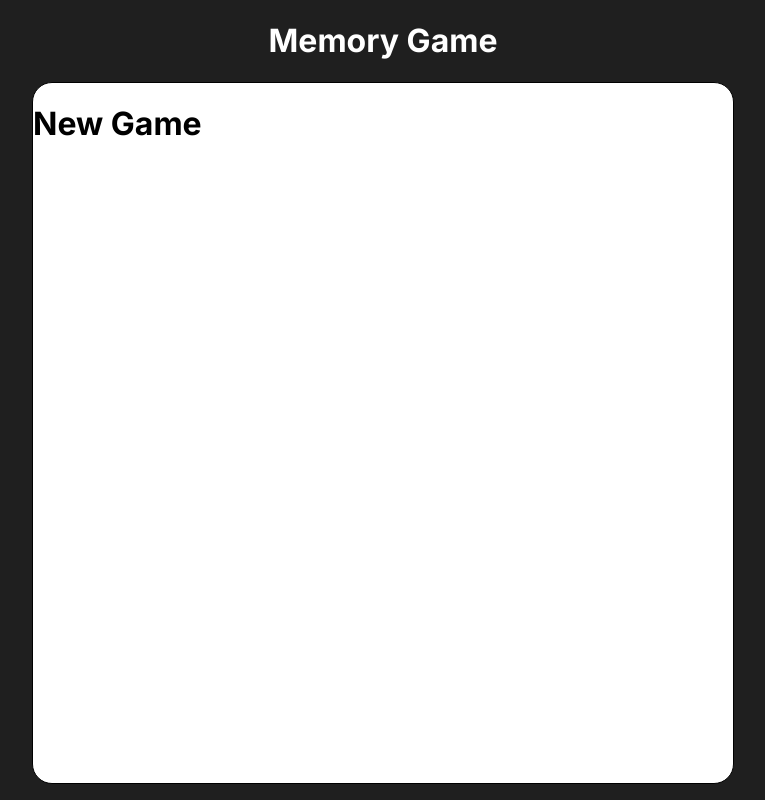
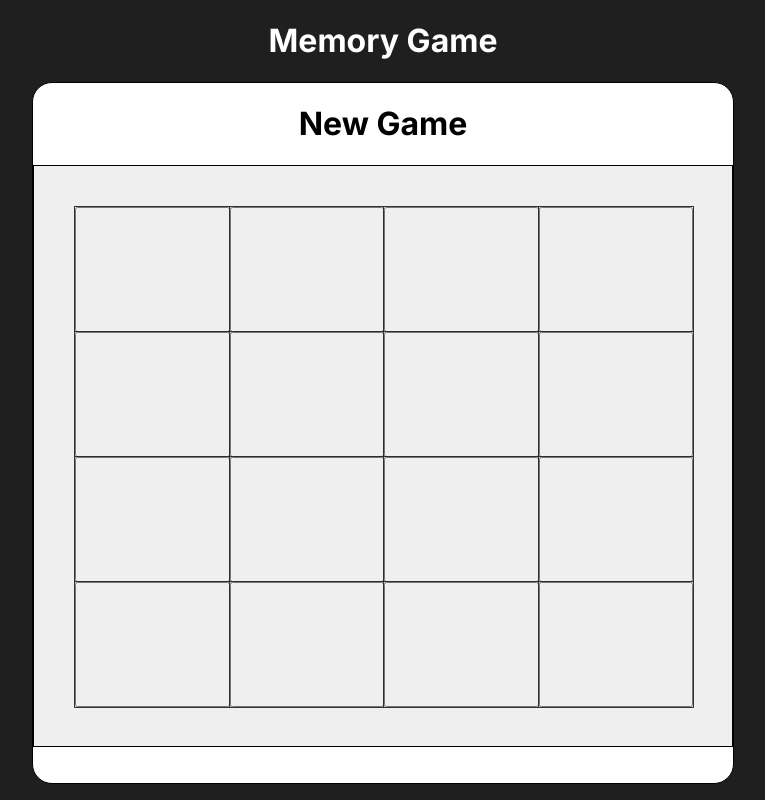
Before and after one commit to gergely-kosy/memory-game, a Next.js app: page /new-game in a window 1280 px wide. Shown: the whole page, without its empty margins (257-1022 px from the left). Built offline with nearby package versions, Linux system fonts and the light colour scheme.

Commit message:
matching logic added

```diff
--- a/src/app/globals.css
+++ b/src/app/globals.css
@@ -5,8 +5,8 @@ body {
   margin: 0;
   position: absolute;
   width: 100%;
+}
 
-  > h1 {
-    text-align: center;
-  }
+h1 {
+  text-align: center;
 }
--- a/src/app/new-game/page.tsx
+++ b/src/app/new-game/page.tsx
@@ -1,7 +1,43 @@
-export default function NewGame() {
-  return (
-    <main className="flex min-h-screen flex-col items-center justify-between p-24">
+'use client';
+
+import SingleItem from "@/components/SingleItem";
+import { GridContainer } from "@/lib/styled";
+import React, { useState } from "react";
+
+const NewGame = () => {
+  const [previousNumberIndex, setPreviousNumberIndex] = useState<number | null>();
+  const [foundNumberIndexes, setFoundNumberIndexes] = useState<number[]>([]);
+
+  const numbers = [1,2,3,4,5,6,7,8];
+  const finalNumbers = [...numbers, ...numbers];
+
+
+  const checkMatchAndStore = (index: number) => {
+    if (previousNumberIndex && finalNumbers[previousNumberIndex] === finalNumbers[index]) {
+      setFoundNumberIndexes([...foundNumberIndexes, previousNumberIndex, index]);
+    }
+
+    setPreviousNumberIndex(index);
+  }
+
+
+  const handleShowNumbers = () => {
+    return finalNumbers.map((number, index) => {
+      const matched = foundNumberIndexes.includes(index);
+
+      return <div key={index} className="grid-item">
+      <SingleItem number={number} index={index} matched={matched} checkMatch={checkMatchAndStore} />
+    </div>
+    })
+  }
+
+
+  return <div>
       <h1>New Game</h1>
-    </main>
-  )
+      <GridContainer>
+        {handleShowNumbers()}
+      </GridContainer>
+  </div>
 }
+
+export default NewGame;
--- a/src/app/page.tsx
+++ b/src/app/page.tsx
@@ -1,11 +1,12 @@
 import React from "react";
 import { HomeContainer } from '../lib/styled'
+import Link from "next/link";
 
 const Home = () => {
     return <HomeContainer>
         <h1>Game instructions</h1>
         <p>Description...</p>
-        <button>Play</button>
+        <Link href="/new-game">Play</Link>
     </HomeContainer>
 }
 
--- /dev/null
+++ b/src/components/SingleItem.tsx
@@ -0,0 +1,15 @@
+import React, { useState } from "react";
+
+const SingleItem = ({ number, index, matched, checkMatch }: { number: number, index: number, matched: boolean, checkMatch: any }) => {
+    const [isVisible, setIsVisible] = useState(false);
+
+    const handleOnClick = () => {
+        setIsVisible(!isVisible);
+        checkMatch(index);
+    }
+    return <button style={{ background: matched ? 'yellow' : '' }} onClick={() => handleOnClick()}>
+            {isVisible && number}
+        </button>
+}
+
+export default SingleItem;
--- a/src/lib/styled.js
+++ b/src/lib/styled.js
@@ -27,7 +27,7 @@ export const HomeContainer = styled.div`
         text-align: center;
     }
 
-    > button {
+    > a {
         margin: auto;
         display: block;
         position: absolute;
@@ -37,3 +37,25 @@ export const HomeContainer = styled.div`
         width: fit-content;
     }
 `
+
+export const GridContainer = styled.div`
+  display: grid;
+  grid-template-columns: auto auto auto auto;
+  background-color: rgb(239 239 239);
+  padding: 40px;
+  height: 500px;
+  border: 1px solid black;
+
+  .grid-item {
+    background-color: rgba(255, 255, 255, 0.8);
+    border: 1px solid rgba(0, 0, 0, 0.8);
+    text-align: center;
+    height: 100%;
+    width: 100%;
+  }
+
+  button {
+    width: 100%;
+    height: 100%;
+  }
+`
```
Also changed, not shown: src/components/GameBoard.tsx (deleted, +0 -9 lines), 2 other files (tests, documents, lock files or other folders).
